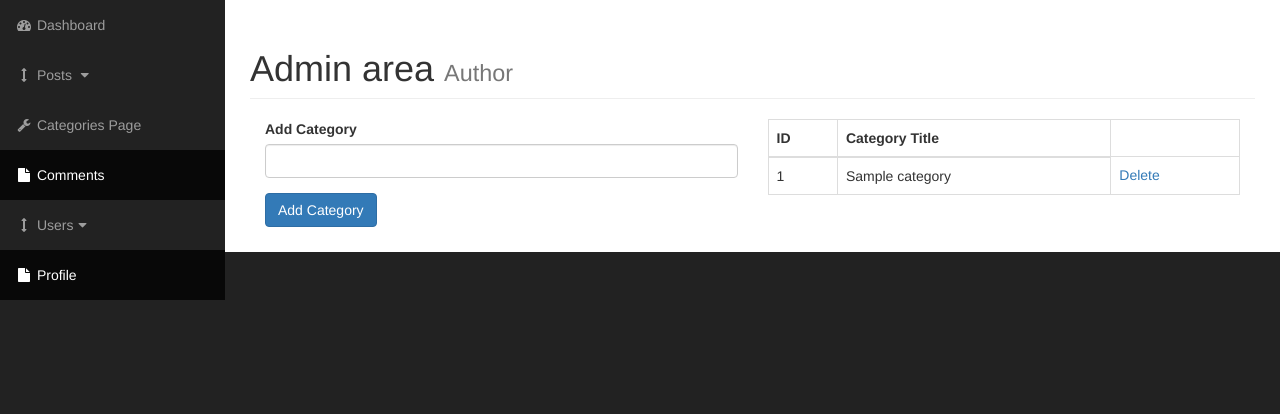
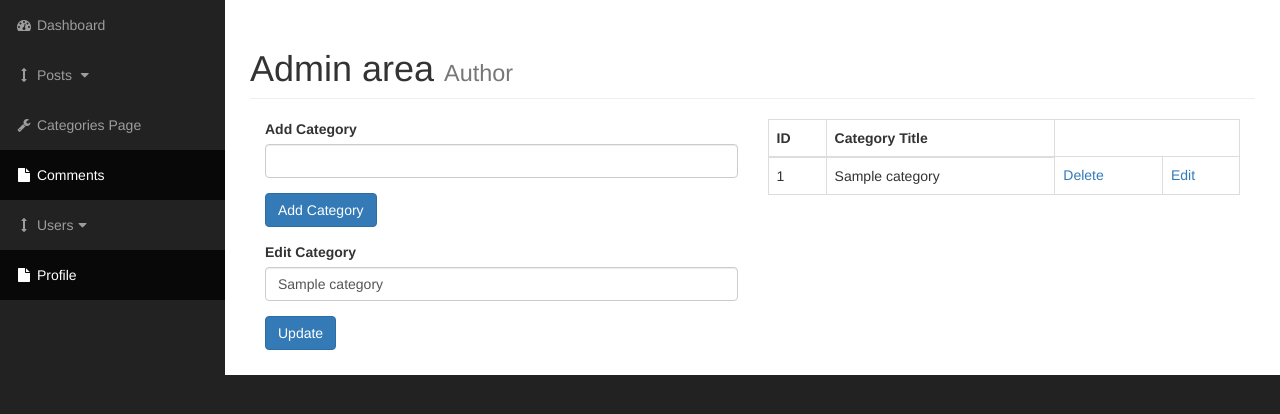
Before and after one commit to beta86/blog, a PHP site: page /admin/categories.php?edit=1 in a window 1280 px wide. Shown: the part 51-465 px from the top of the page. Run offline with PHP 8.4, Linux system fonts and the light colour scheme; tables that the repository leaves empty or names only in its code hold one stand-in row (values such as "Sample post").

Commit message:
Added option to edit a post part 1

```diff
--- a/admin/categories.php
+++ b/admin/categories.php
@@ -19,6 +19,7 @@
                     <div class="col-xs-6">
 
                         <?php
+                        //Create new post
                         if (isset($_POST['submit'])) {
                             $cat_title = $_POST['cat_title'];
                             if ($cat_title == "" || empty($cat_title)) {
@@ -43,6 +44,34 @@
                             </div>
                             <div class="form-group">
                                 <input class="btn btn-primary" type="submit" name="submit" value="Add Category">
+                            </div>
+                        </form>
+                        <form action="" method="post">
+                            <div class="form-group">
+                                <label for="cat-title">Edit Category</label>
+
+                                <?php
+                                if (isset($_GET['edit'])) {
+                                    $cat_id = $_GET['edit'];
+
+                                $query = "SELECT * FROM categories WHERE cat_id = $cat_id";
+                                $select_categories_id = mysqli_query($connection, $query);
+
+                                while($row = mysqli_fetch_assoc($select_categories_id)) {
+                                    $cat_id = $row['cat_id'];
+                                    $cat_title = $row['cat_title'];
+                                    ?>
+
+                                    <input value="<?php if (isset($cat_title)) {echo $cat_title;} ?> " class="form-control" type="text" name="cat_title">
+
+                                <?php
+                                } }
+                                ?>
+
+
+                            </div>
+                            <div class="form-group">
+                                <input class="btn btn-primary" type="submit" name="submit" value=Update>
                             </div>
                         </form>
                     </div>
@@ -70,11 +99,14 @@
                             echo "<td>{$cat_id}</td>";
                             echo "<td>{$cat_title}</td>";
                             echo "<td><a href='categories.php?delete={$cat_id}'>Delete</a></td>";
+                            echo "<td><a href='categories.php?edit={$cat_id}'>Edit</a></td>";
                             echo "</tr>";
                         }
                         ?>
 
                         <?php
+
+                        //Delete Posts
                         if (isset($_GET['delete'])) {
                             $get_category_id = $_GET['delete'];
                             $query = "DELETE FROM categories WHERE cat_id = {$get_category_id}";
@@ -82,6 +114,8 @@
                             header("Location: categories.php");
                         }
                         ?>
+
+
 
                         </tbody>
                     </table>
```
